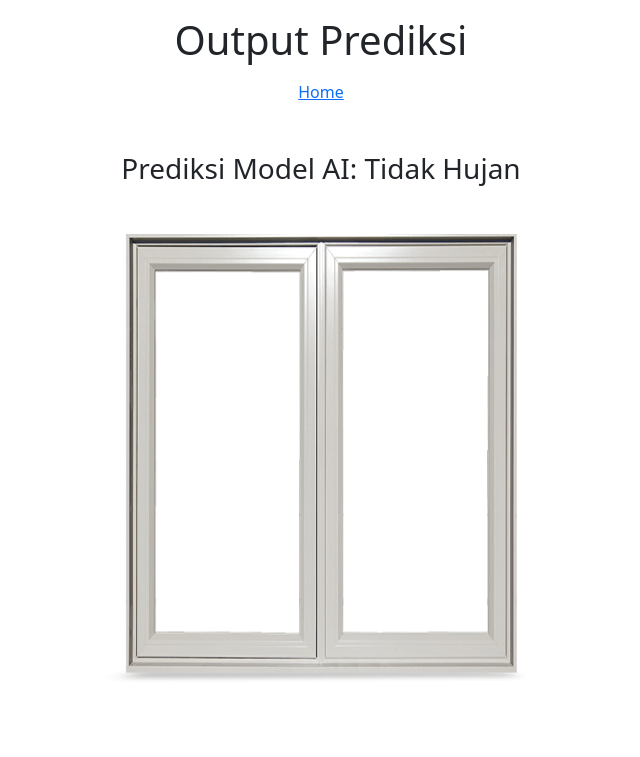
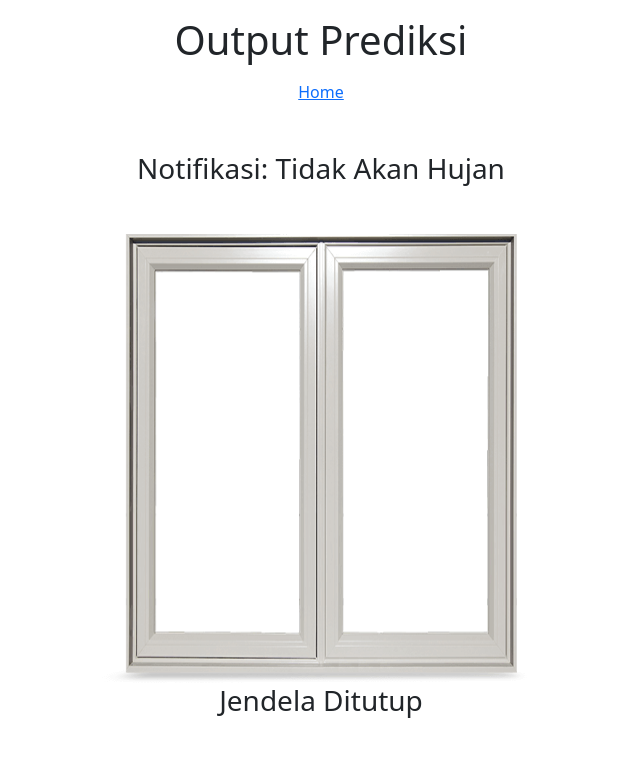
Before and after one commit to TimothyKristanto/rain-prediction-with-knn, a Flask app: template Web/templates/output.html in a window 1280 px wide. Shown: the top 757 px of the page, without its empty margins (319-959 px from the left). Run offline with Flask 2, Linux system fonts and the light colour scheme; the template is opened without the code that fills it: most values are stand-ins (such as "Sample title", 1, 10 or a date in 2020); parts of the project's set-up code (start-up, migrations or seed data) failed here and were passed over.

Commit message:
Updated readME and output frontend

```diff
--- a/Web/templates/output.html
+++ b/Web/templates/output.html
@@ -21,24 +21,33 @@
     </div>
 
     <h3 class="text-center mt-5">
-      Prediksi Model AI: {{ 'Hujan' if output == 1 else 'Tidak Hujan' }}
+      Notifikasi: {{ ' Akan Turun Hujan!' if output == 1 else 'Tidak Akan Hujan'
+      }}
     </h3>
 
     <div class="d-flex justify-content-center mt-5">
       {% if output == 0 %}
+      <div>
         <img
           src="{{ url_for('static', filename='images/open-window.jpeg') }}"
           width="450"
           height="450"
           class="mx-3"
         />
+        <h3 class="text-center">Jendela Dibuka</h3>
+      </div>
+
       {% else %}
+      <div>
         <img
           src="{{ url_for('static', filename='images/close-window.png') }}"
           width="450"
           height="450"
           class="mx-3"
         />
+        <h3 class="text-center">Jendela Ditutup</h3>
+      </div>
+
       {% endif %}
     </div>
 
```
Also changed, not shown: README.md. Lines whose indentation alone changed are shown as unchanged.
